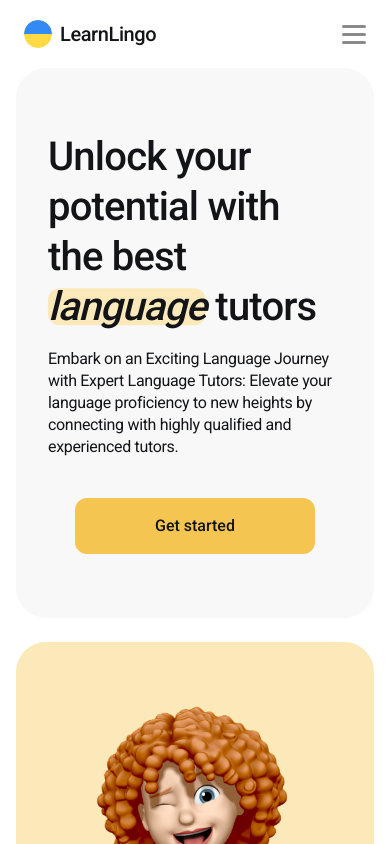
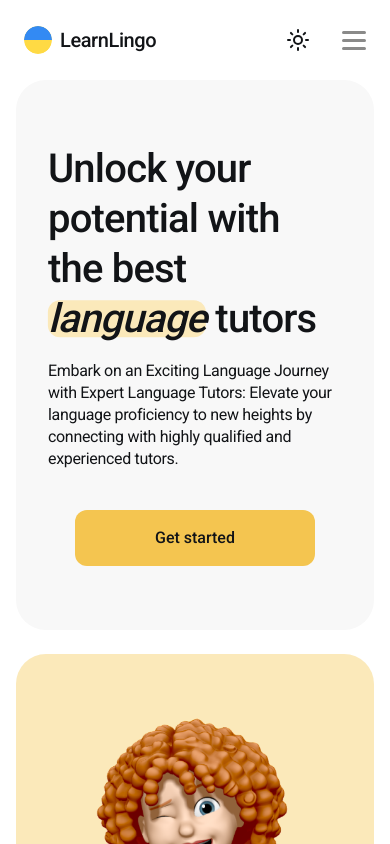
Before and after one commit to makarenko-vladyslav/LearnLingo-App, a Next.js app: page / in a window 390 px wide. Shown: the top 844 px of the page. Built offline with nearby package versions, Linux system fonts and the light colour scheme; no server answers.

Commit message:
add night theme

```diff
--- a/package.json
+++ b/package.json
@@ -11,11 +11,13 @@
     "dependencies": {
         "@headlessui/react": "^2.1.10",
         "@hookform/resolvers": "^3.9.0",
+        "@nextui-org/react": "^2.4.8",
         "@reduxjs/toolkit": "^2.2.8",
         "firebase": "^10.14.1",
         "js-cookie": "^3.0.5",
         "ldrs": "^1.0.2",
         "next": "14.2.15",
+        "next-themes": "^0.3.0",
         "react": "^18",
         "react-dom": "^18",
         "react-hook-form": "^7.53.0",
--- a/src/app/globals.css
+++ b/src/app/globals.css
@@ -24,16 +24,7 @@
     --green: #38cd3e;
 }
 
-input {
-    outline: transparent;
-}
-
-input:focus {
-    outline: 2px solid var(--primary);
-}
-
-@media (prefers-color-scheme: dark) {
-    :root {
+.dark {
     --background: #040b13;
     --backgroundSection: #00070e;
 
@@ -48,6 +39,13 @@ input:focus {
     --buttonHover: #ff7700;
     --green: #38cd3e;
 }
+
+input {
+    outline: transparent;
+}
+
+input:focus {
+    outline: 2px solid var(--primary);
 }
 
 body {
--- a/src/app/layout.tsx
+++ b/src/app/layout.tsx
@@ -4,6 +4,7 @@ import { ToastContainer } from "react-toastify";
 import Header from "../components/Header/Header";
 import ClientProviders from "../components/ClientProvider";
 import AuthStatusChecker from "../services/AuthStatusChecker";
+import { ThemeProvider } from "next-themes";
 
 import "react-toastify/dist/ReactToastify.css";
 import "./globals.css";
@@ -17,7 +18,7 @@ const roboto = Roboto({
 export const metadata: Metadata = {
     title: "LearnLingo - Find Your Ideal Language Teacher",
     description:
-        "LearnLingo connects you with expert language teachers to help you achieve your language learning goals. Browse profiles, read reviews, and start learning today!",
+        "LearnLingo connects you with expert language teachers to help you achieve your language learning goals.",
 };
 
 export default function RootLayout({ children }: { children: React.ReactNode }) {
@@ -27,18 +28,17 @@ export default function RootLayout({ children }: { children: React.ReactNode })
                 className={`${roboto.variable} antialiased`}
                 id="__next">
                 <ClientProviders>
+                    <ThemeProvider attribute="class">
                         <AuthStatusChecker />
-
                         <Header />
                         <main>{children}</main>
-
                         <ToastContainer />
-
                         <div
                             id="modal-overlay"
                             aria-hidden="false"
                             role="dialog"
                         />
+                    </ThemeProvider>
                 </ClientProviders>
             </body>
         </html>
--- a/src/components/Header/AuthButtons.tsx
+++ b/src/components/Header/AuthButtons.tsx
@@ -1,5 +1,6 @@
 import { FiLogIn } from "react-icons/fi";
 import FavoriteBtn from "../FavoriteBtn";
+import { ThemeSwitcher } from "../ThemeSwitcher";
 
 interface AuthButtonsProps {
     isAuthenticated: boolean;
@@ -17,7 +18,11 @@ const AuthButtons: React.FC<AuthButtonsProps> = ({
     <div className={`${burger ? "flex flex-col gap-4" : "md:flex hidden"}`}>
         {isAuthenticated ? (
             <>
-                {!burger && <FavoriteBtn />}
+                <div className="flex justify-center items-center gap-3">
+                    {!burger && <ThemeSwitcher />}
+
+                    {!burger && <FavoriteBtn />}
+                </div>
 
                 <button
                     onClick={handleOnLogout}
--- a/src/components/Header/Header.tsx
+++ b/src/components/Header/Header.tsx
@@ -12,6 +12,7 @@ import AuthButtons from "./AuthButtons";
 import UniversalModal from "../Modal/UniversalModal";
 import FavoriteBtn from "../FavoriteBtn";
 import LoginAndRegisterForm from "../Forms/LoginAndRegisterForm";
+import { ThemeSwitcher } from "../ThemeSwitcher";
 
 export default function Header() {
     const [formMode, setFormMode] = useState<"login" | "register" | null>(null);
@@ -55,8 +56,12 @@ export default function Header() {
                     handleOnLogout={handleOnLogout}
                 />
 
-                <div className="md:hidden flex items-center gap-8">
-                    {isAuthenticated && <FavoriteBtn />}
+                <div className="md:hidden flex items-center gap-6">
+                    <div className="flex justify-center items-center gap-3">
+                        <ThemeSwitcher />
+
+                        {isAuthenticated && <FavoriteBtn />}
+                    </div>
 
                     <button
                         className="burger z-10"
--- /dev/null
+++ b/src/components/ThemeProvider.tsx
@@ -0,0 +1,16 @@
+"use client";
+
+import { NextUIProvider } from "@nextui-org/react";
+import { ThemeProvider as NextThemesProvider } from "next-themes";
+
+export function Providers({ children }: { children: React.ReactNode }) {
+    return (
+        <NextUIProvider>
+            <NextThemesProvider
+                attribute="class"
+                defaultTheme="system">
+                {children}
+            </NextThemesProvider>
+        </NextUIProvider>
+    );
+}
--- /dev/null
+++ b/src/components/ThemeSwitcher.tsx
@@ -0,0 +1,57 @@
+"use client";
+
+import { useTheme } from "next-themes";
+
+export function ThemeSwitcher() {
+    const { theme, setTheme } = useTheme();
+
+    return (
+        <div className="relative flex justify-center items-center">
+            <button
+                type="button"
+                onClick={() => setTheme(theme === "dark" ? "light" : "dark")}
+                className={`p-2 rounded-full transition-colors duration-300
+                    ${theme === "dark" ? "text-primary" : "text-text"}`}
+                aria-label="Toggle theme">
+                {theme === "dark" ? (
+                    <svg
+                        xmlns="http://www.w3.org/2000/svg"
+                        width="24"
+                        height="24"
+                        viewBox="0 0 24 24"
+                        fill="none"
+                        stroke="currentColor"
+                        strokeWidth="2"
+                        strokeLinecap="round"
+                        strokeLinejoin="round">
+                        <path d="M12 3a6 6 0 0 0 9 9 9 9 0 1 1-9-9Z"></path>
+                    </svg>
+                ) : (
+                    <svg
+                        xmlns="http://www.w3.org/2000/svg"
+                        width="24"
+                        height="24"
+                        viewBox="0 0 24 24"
+                        fill="none"
+                        stroke="currentColor"
+                        strokeWidth="2"
+                        strokeLinecap="round"
+                        strokeLinejoin="round">
+                        <circle
+                            cx="12"
+                            cy="12"
+                            r="4"></circle>
+                        <path d="M12 2v2"></path>
+                        <path d="M12 20v2"></path>
+                        <path d="m4.93 4.93 1.41 1.41"></path>
+                        <path d="m17.66 17.66 1.41 1.41"></path>
+                        <path d="M2 12h2"></path>
+                        <path d="M20 12h2"></path>
+                        <path d="m6.34 17.66-1.41 1.41"></path>
+                        <path d="m19.07 4.93-1.41 1.41"></path>
+                    </svg>
+                )}
+            </button>
+        </div>
+    );
+}
```
Also changed, not shown: 2 other files (tests, documents, lock files or other folders). Lines whose indentation alone changed are shown as unchanged.
